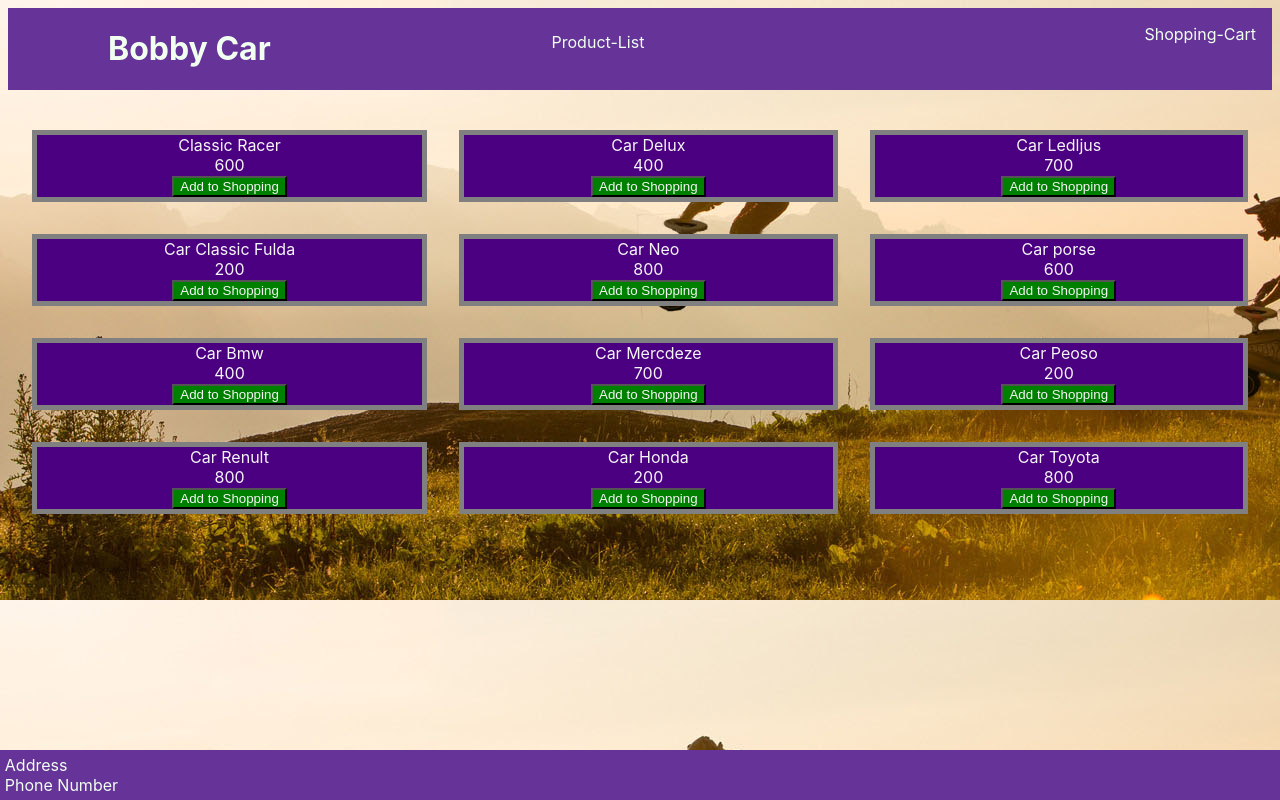
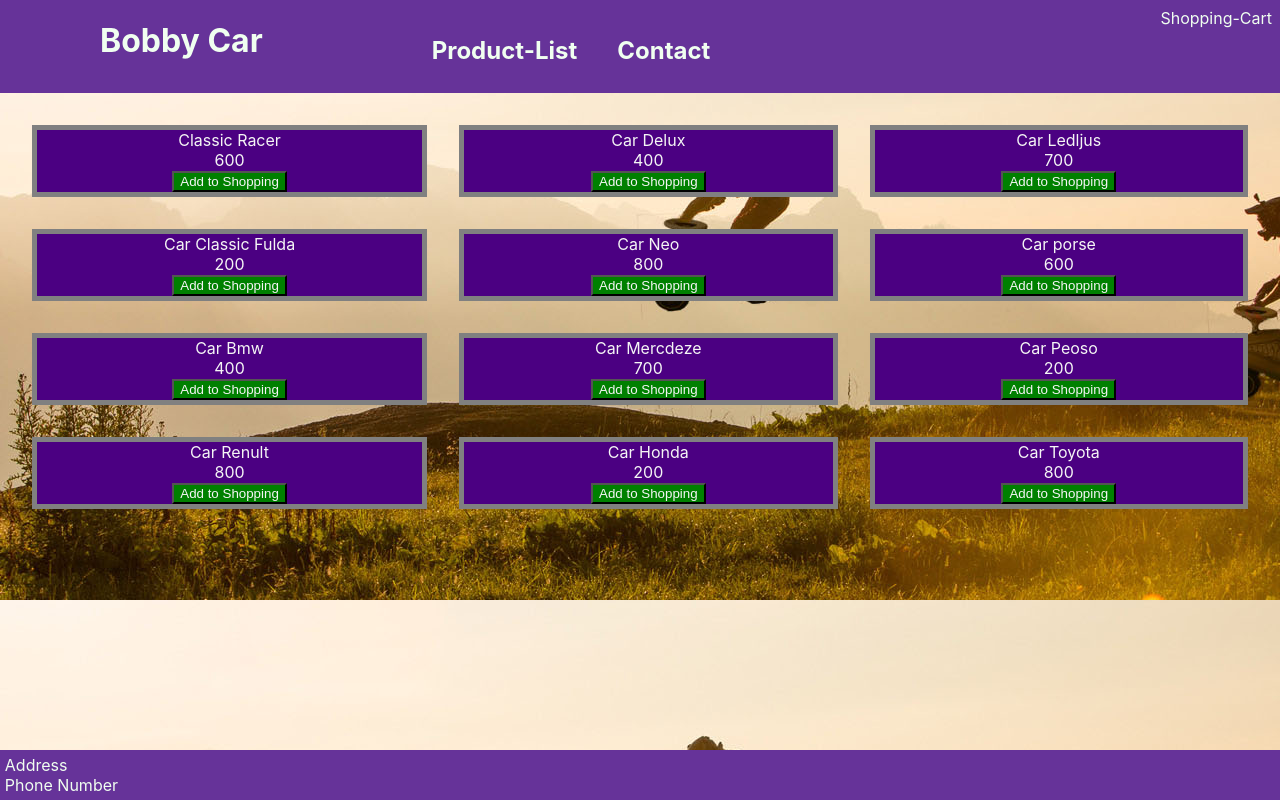
Before and after one commit to sharminmousumi/Bobbycar, a React (Create React App) app: page / in a window 1280 px wide. Built offline with nearby package versions, Linux system fonts and the light colour scheme.

Commit message:
add contact nav bar

```diff
--- a/src/components/Header.css
+++ b/src/components/Header.css
@@ -1,14 +1,14 @@
 header{
     background-color:rebeccapurple;
-	display: flex;
-	flex-direction: row;
+	  display: flex;
+	  flex-direction: row;
     justify-content: space-between;
     color: honeydew;
-    margin: 0.5em;
+
   }
   .item{
       display: flex;
-      padding: 1em;
+      padding: 0.5em;
 	    margin: 0px;
   }
   header > h1 {
@@ -16,6 +16,11 @@ header{
 
 }
 .shop {
-	padding-right: 500px;
-	padding-top: 0.5em;
+	padding-right: 450px;
+  padding-top: 0.5em;
+  display: flex;
 }
+.contact{
+
+margin-left: 40px;
+}
--- a/src/components/Header.jsx
+++ b/src/components/Header.jsx
@@ -11,8 +11,13 @@ const Header=()=>{
             <h1>Bobby Car</h1>
             <div className="item">
             <div className="shop">
-                Product-List
+                <h2>Product-List</h2>
+
+                <div className="contact" >
+                    <h2>Contact</h2>
+                    </div>
             </div>
+
             <div>
                 Shopping-Cart
             </div>
```
